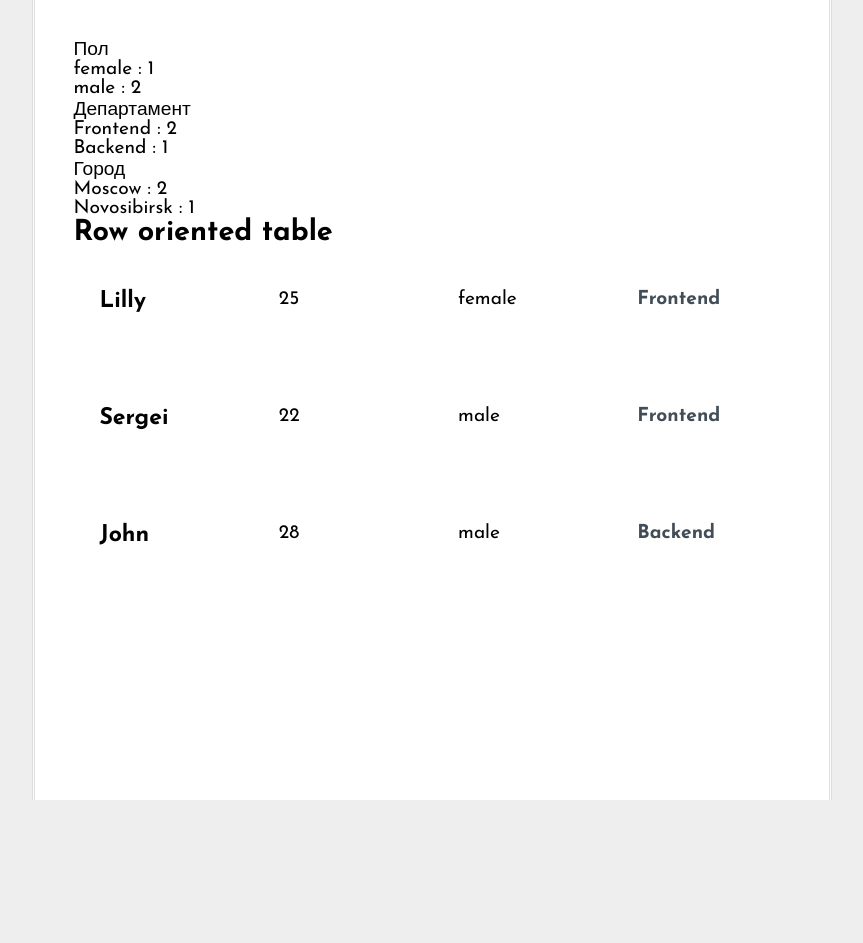
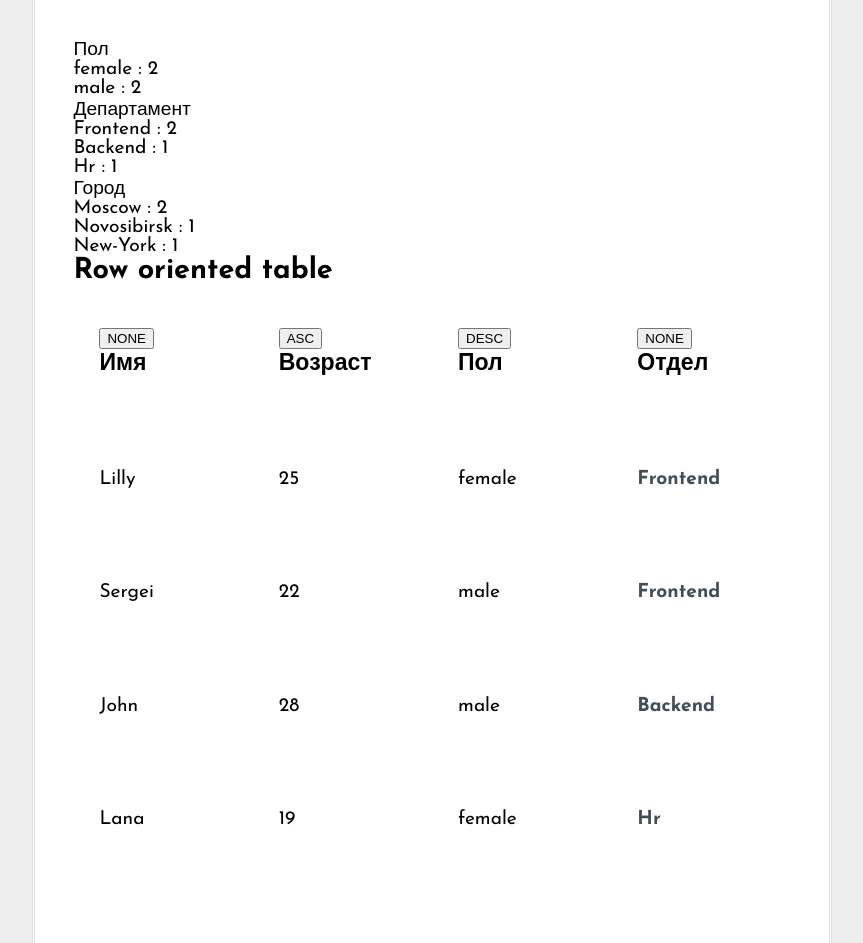
Before and after one commit to seiruad/lime-table-angular, an Angular app: page / in a window 1280 px wide. Shown: the whole page, without its empty margins (208-1071 px from the left). Before the commit the page ends 800 px from the top, so only its background shows below. Built offline with nearby package versions, Linux system fonts and the light colour scheme.

Commit message:
sort partly implemented

```diff
--- a/src/app/api/mock-api.ts
+++ b/src/app/api/mock-api.ts
@@ -30,6 +30,16 @@ export const TABLE: Table[] = [{
   address: {
     city: 'Moscow',
     street: 'sjwww'
-  }
-}
+    }
+  }, {
+    id: '573f358c9ecd6d19c0198a02',
+    name: 'Lana',
+    age: 19,
+    gender: 'female',
+    department: 'Hr',
+    address: {
+      city: 'New-York',
+      street: 'Division Avenue 473'
+      }
+    }
 ]
--- a/src/app/components/filter/filter.component.html
+++ b/src/app/components/filter/filter.component.html
@@ -1 +1,8 @@
-<p>filter works!</p>
+<div *ngFor='let group of optionGroups'
+  class="filter"
+>
+<div class="filter_group">{{group.name}}</div>
+  <div *ngFor='let option of group.options'
+    class="filter_group"
+  ><span class="param">{{option.value}} : {{option.count}}</span></div>
+</div>
--- a/src/app/components/filter/filter.component.ts
+++ b/src/app/components/filter/filter.component.ts
@@ -1,4 +1,4 @@
-import { Component, OnInit } from '@angular/core';
+import { Component, Input, OnInit } from '@angular/core';
 
 @Component({
   selector: 'app-filter',
@@ -6,7 +6,7 @@ import { Component, OnInit } from '@angular/core';
   styleUrls: ['./filter.component.scss']
 })
 export class FilterComponent implements OnInit {
-
+  @Input() optionGroups?: any = []
   constructor() { }
 
   ngOnInit(): void {
--- a/src/app/components/table/table.component.html
+++ b/src/app/components/table/table.component.html
@@ -1,26 +1,36 @@
 
 
 
-<div *ngFor='let g of groups'
-  class="filter"
+<app-filter [optionGroups]="optionGroups" ></app-filter>
+
+<h2>Row oriented table</h2>
+<div class="Rtable Rtable--4cols"
 >
-<div class="filter_group">{{g.name}}</div>
-  <div *ngFor='let param of g.params'
-    class="filter_group"
-  ><span class="param">{{param.value}} : {{param.count}}</span></div>
+  <div *ngFor='let col of columns'
+    class="Rtable-cell">
+  <button
+    (click)='sort(col.name)'
+    >{{columnSortSettings[col.name] === 'none' ?
+    'NONE' : (columnSortSettings[col.name] === 'ASC' ? 'ASC' : 'DESC')}}</button><h3>{{col.publicName}}</h3>
+  </div>
+
+
+  <!-- <div class="Rtable-cell"><button (click)="sort('name')">NON</button><h3>Имя</h3></div>
+  <div class="Rtable-cell"><button>NON</button><h3>Возраст</h3></div>
+  <div class="Rtable-cell"><button>NON</button><h3>Пол</h3></div>
+  <div class="Rtable-cell"><button>NON</button><h3>Департамент</h3></div> -->
+  <!-- <div class="Rtable-cell">{{row.address.city}} | {{row.address.street}}</div> -->
 </div>
 
-<h2>Row oriented table</h2>
+
 <div *ngFor='let row of table'
   class="Rtable Rtable--4cols"
 >
-  <div class="Rtable-cell"><h3>{{row.name}}</h3></div>
+  <div class="Rtable-cell">{{row.name}}</div>
   <div class="Rtable-cell">{{row.age}}</div>
   <div class="Rtable-cell">{{row.gender}}</div>
   <div class="Rtable-cell"><strong>{{row.department}}</strong></div>
   <!-- <div class="Rtable-cell">{{row.address.city}} | {{row.address.street}}</div> -->
-
-
 </div>
 
 <div *ngIf="table.length === 0">Таблица не загружена - проблемы с сервером или с клентом ^_^</div>
--- a/src/app/components/table/table.component.ts
+++ b/src/app/components/table/table.component.ts
@@ -11,32 +11,50 @@ import { TableService } from 'src/app/services/table.service';
 })
 export class TableComponent implements OnInit {
   table: Table[] = []
-  groups: any = []
+  filteredTable: Table[] = []
+  optionGroups: any = []
 
-  constructor(private tableService: TableService) {
 
-    // this.groups = [{
-    //   name: 'Пол',
-    //   params: [{
-    //     value: 'female',
-    //     count: 1
-    //   }, {
-    //     value: 'male',
-    //     count: 2
-    //   }]
+  columns: any = [{
+    name: 'name',
+    publicName: 'Имя'
+  }, {
+    name: 'age',
+    publicName: 'Возраст'
+  }, {
+    name: 'gender',
+    publicName: 'Пол'
+  }, {
+    name: 'department',
+    publicName: 'Отдел'
+  }]
 
-    // }]
-  }
+  columnSortSettings: any = {name: 'none', age: 'ASC', gender: 'DESC', department: 'none'}
+
+
+  constructor(private tableService: TableService) { }
 
   ngOnInit(): void {
     this.getTable()
-    this.groups = makeGroups(this.table)
-    // console.log({group: this.groups})
-    // console.log({groupParams: this.groups[0].params})
+    this.optionGroups = makeGroups(this.table)
   }
 
   getTable(): void {
     this.tableService.getTable()
       .subscribe(table => this.table = table)
   }
+
+  sort(name: string): void {
+    if (this.columnSortSettings[name] === 'none') {
+      //  sort ('ASC')
+      this.columnSortSettings[name] = 'ASC'
+    } else if (this.columnSortSettings[name] === 'DESC') {
+      //  sort ('ASC')
+      this.columnSortSettings[name] = 'ASC'
+    } else {
+      //  sort ('DCS')
+      this.columnSortSettings[name] = 'DESC'
+    }
+
+  }
 }
--- a/src/app/helpers/filterHelpers.ts
+++ b/src/app/helpers/filterHelpers.ts
@@ -56,10 +56,10 @@ export const makeGroups = (table: any[]): any[] => {
   }]
 
   for (const req of request) {
-    const params = countUniqueProperties(table, req.property)
+    const options = countUniqueProperties(table, req.property)
     groups.push({
       name: req.name,
-      params
+      options
     })
   }
 
```
